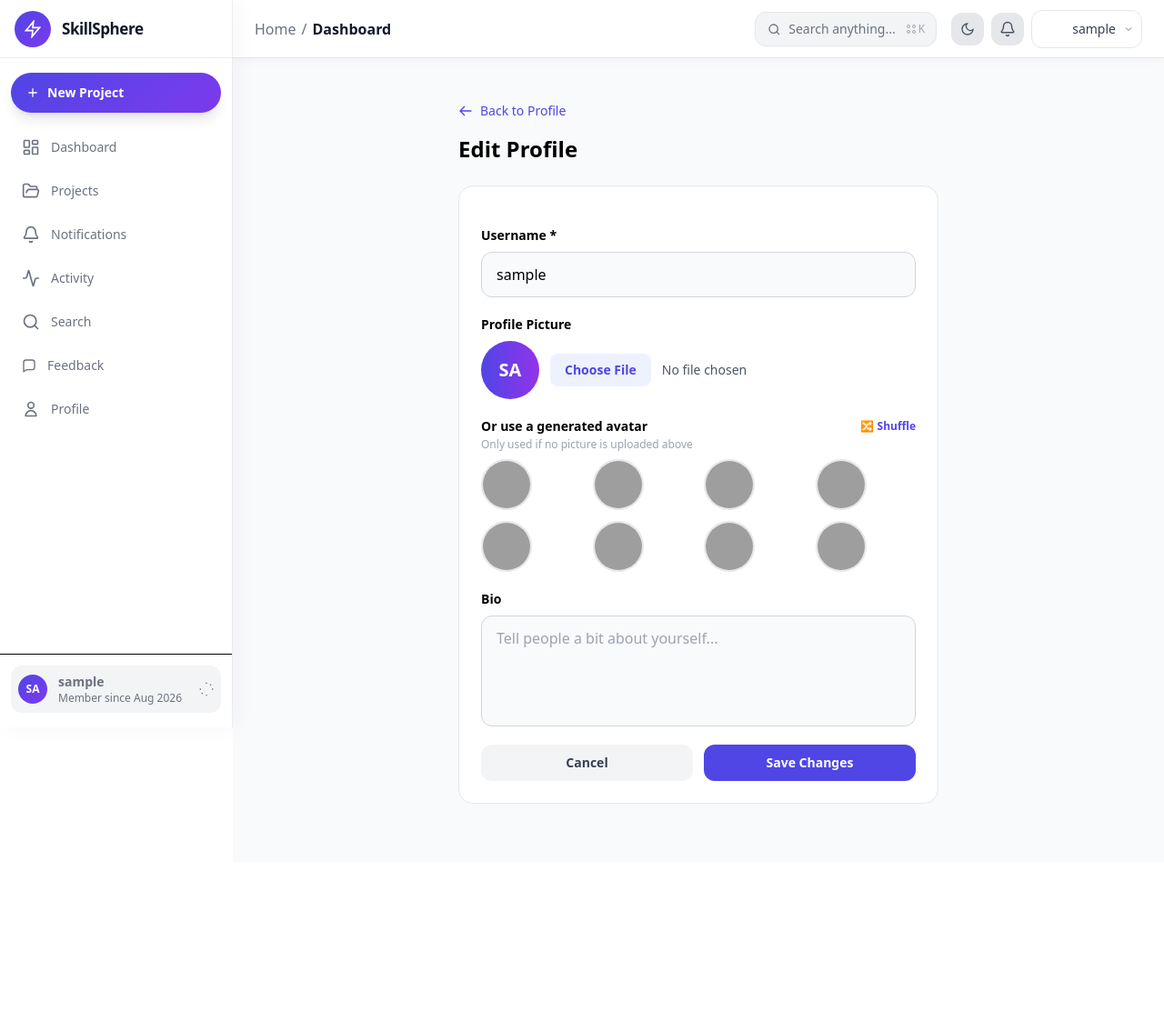
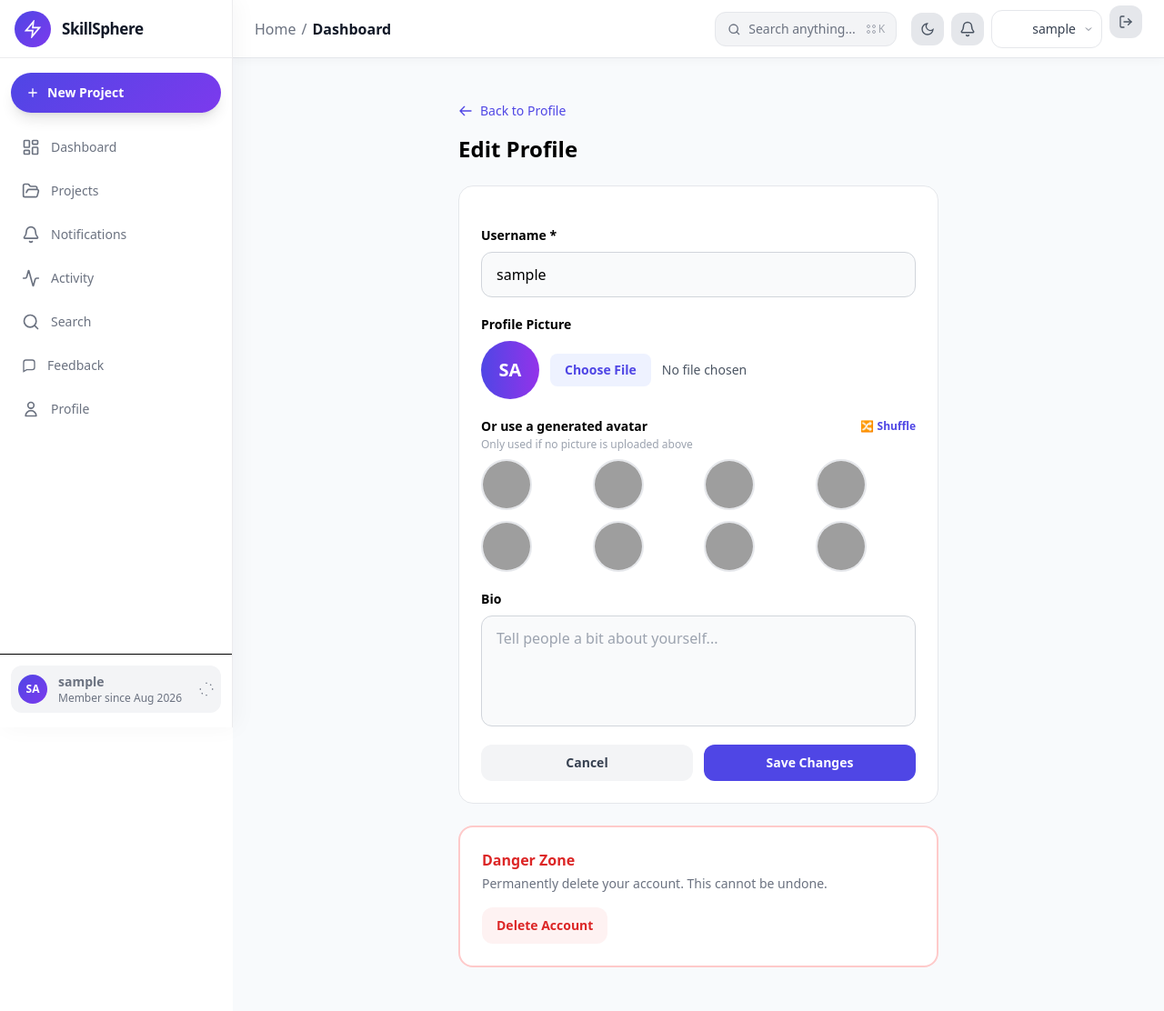
Before and after one commit to Soyokaze00/SkillSphere, a Django app: page /users/profile/edit/ in a window 1280 px wide. Shown: the whole page at 91% size. Before the commit the page ends 884 px from the top, so only its background shows below. Run offline with Django 5.2, Linux system fonts and the light colour scheme; the visitor is signed in with stand-in values (Sample User, id 1); data that the repository does not hold is empty; parts of the project's set-up code (start-up, migrations or seed data) failed here and were passed over; some libraries are stand-ins or nearby versions; grey boxes are pictures that could not be loaded.

Commit message:
Add working sign out and account deletion with confirmation

```diff
--- a/templates/includes/navbar.html
+++ b/templates/includes/navbar.html
@@ -155,6 +155,31 @@
           <path stroke-width="2" d="M6 9l6 6 6-6" />
         </svg>
       </a>
+      <!-- sign out -->
+      <form method="POST" action="{% url 'users:logout' %}">
+        {% csrf_token %}
+        <button
+          type="submit"
+          title="Sign out"
+          class="w-9 h-9 rounded-xl flex items-center justify-center transition hover:scale-105 bg-gray-200 dark:bg-gray-700 text-gray-600 dark:text-gray-300"
+        >
+          <svg
+            xmlns="http://www.w3.org/2000/svg"
+            width="16"
+            height="16"
+            viewBox="0 0 24 24"
+            fill="none"
+            stroke="currentColor"
+            stroke-width="2"
+            stroke-linecap="round"
+            stroke-linejoin="round"
+          >
+            <path d="M9 21H5a2 2 0 0 1-2-2V5a2 2 0 0 1 2-2h4" />
+            <path d="M16 17l5-5-5-5" />
+            <path d="M21 12H9" />
+          </svg>
+        </button>
+      </form>
     </div>
   </header>
 
--- a/users/templates/users/edit_profile.html
+++ b/users/templates/users/edit_profile.html
@@ -80,6 +80,65 @@
       </button>
     </div>
   </form>
+  <!-- ===== DANGER ZONE ===== -->
+  <div class="mt-6 bg-white border-2 border-red-200 rounded-2xl p-6">
+    <h2 class="text-base font-bold text-red-600">Danger Zone</h2>
+    <p class="text-sm text-gray-500 mt-1">
+      Permanently delete your account. This cannot be undone.
+    </p>
+    <button
+      type="button"
+      id="openDeleteModalBtn"
+      class="mt-4 px-4 py-2.5 rounded-xl text-sm font-semibold bg-red-50 text-red-600 hover:bg-red-100 transition"
+    >
+      Delete Account
+    </button>
+  </div>
+
+  <!-- ===== DELETE CONFIRMATION MODAL ===== -->
+  <div
+    id="deleteModal"
+    class="hidden fixed inset-0 z-50 flex items-center justify-center bg-black/50 p-4"
+  >
+    <div class="bg-white rounded-2xl p-6 max-w-md w-full">
+      <h3 class="text-lg font-bold text-gray-900">Delete your account?</h3>
+      <p class="text-sm text-gray-600 mt-2">
+        This will <strong>permanently delete</strong> your account
+        <strong>and every project you own</strong> — files, comments, likes,
+        everything. There is no way to undo this.
+      </p>
+
+      <label class="block text-sm font-semibold text-gray-700 mt-4">
+        Type your username (<span class="font-mono">{{ request.user.username }}</span>) to confirm:
+      </label>
+      <input
+        type="text"
+        id="deleteConfirmInput"
+        data-username="{{ request.user.username }}"
+        autocomplete="off"
+        class="w-full mt-2 px-3 py-2 rounded-xl border border-gray-300 bg-gray-50 text-sm outline-none focus:ring-2 focus:ring-red-400"
+      />
+
+      <form method="POST" action="{% url 'users:delete-account' %}" class="mt-5 flex gap-3">
+        {% csrf_token %}
+        <button
+          type="button"
+          id="closeDeleteModalBtn"
+          class="flex-1 py-2.5 rounded-xl text-sm font-semibold bg-gray-100 text-gray-700 hover:bg-gray-200 transition"
+        >
+          Cancel
+        </button>
+        <button
+          type="submit"
+          id="confirmDeleteBtn"
+          disabled
+          class="flex-1 py-2.5 rounded-xl text-sm font-semibold bg-red-300 text-white cursor-not-allowed transition"
+        >
+          Permanently Delete
+        </button>
+      </form>
+    </div>
+  </div>
 </div>
 
 <script src="{% static 'users/js/edit_profile.js' %}"></script>
--- a/users/templates/users/login.html
+++ b/users/templates/users/login.html
@@ -14,6 +14,12 @@
     <p class="mt-1 text-sm text-slate-500">
         Sign in to your SkillSphere account
     </p>
+
+    {% if request.GET.account_deleted %}
+    <div class="mt-4 p-3 rounded-lg bg-green-50 border border-green-200 text-green-700 text-sm">
+        Your account has been permanently deleted.
+    </div>
+    {% endif %}
 
     {% if error %}
     <div class="mt-4 p-3 rounded-lg bg-red-50 border border-red-200 text-red-600 text-sm">
--- a/users/urls.py
+++ b/users/urls.py
@@ -8,6 +8,7 @@ from .views import (
     profile_view,
     edit_profile_view,
     toggle_follow,
+    delete_account_view,
 )
 
 
@@ -20,6 +21,7 @@ urlpatterns = [
     path("login/", login_view, name="login"),
     path("logout/", logout_view, name="logout"),
     path("profile/edit/", edit_profile_view, name="edit-profile"),
+    path("profile/delete/", delete_account_view, name="delete-account"),
     path("profile/<str:username>/", profile_view, name="profile"),
     path("profile/<str:username>/toggle-follow/", toggle_follow, name="toggle-follow"),
 ]
--- a/users/views.py
+++ b/users/views.py
@@ -11,7 +11,7 @@ from datetime import timedelta
 from projects.models import Project
 from django.db.models import Q
 from notifications.utils import create_notification
-
+from django.urls import reverse
 
 
 def email_verification_view(request):
@@ -180,6 +180,16 @@ def logout_view(request):
     return redirect("users:login")
 
 
+
+@login_required
+@require_POST
+def delete_account_view(request):
+    user = request.user
+    logout(request)
+    user.delete()
+    return redirect(f"{reverse('users:login')}?account_deleted=1")
+
+
 def profile_view(request, username):
     profile_user = get_object_or_404(CustomUser, username=username)
     is_own_profile = request.user == profile_user
```
Also changed, not shown: users/static/users/js/edit_profile.js (+45 -0 lines).
